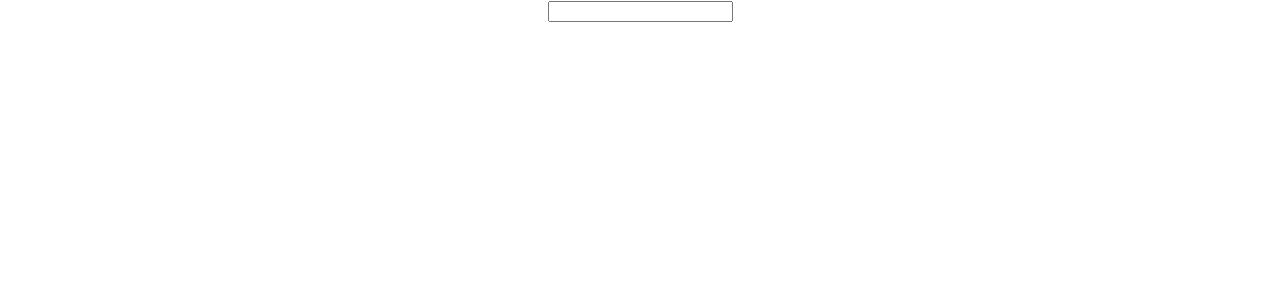
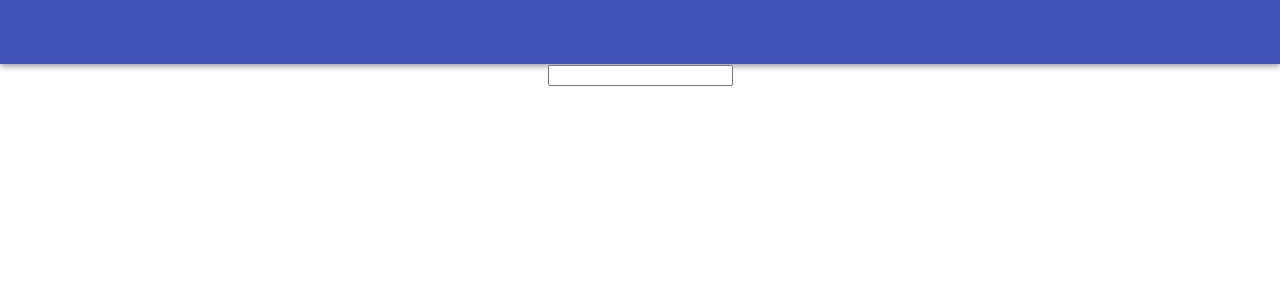
Before and after one commit to GorSharoyan/Armenificator, a React (Create React App) app: page / in a window 1280 px wide. Shown: the top 300 px of the page. Built offline with nearby package versions, Linux system fonts and the light colour scheme.

Commit message:
:green_heart:CI(Header):created Header component

```diff
--- a/src/App.js
+++ b/src/App.js
@@ -1,10 +1,17 @@
 import "./App.css";
 import React from "react";
 
+//components
 import Armenificator from "./components/Armenificator/Armenificator";
+import Header from "./components/Header/Header";
 
 function App() {
-  return <Armenificator />;
+  return (
+    <>
+      <Header />
+      <Armenificator />
+    </>
+  );
 }
 
 export default App;
--- a/src/components/Header/Header.js
+++ b/src/components/Header/Header.js
@@ -5,11 +5,6 @@ import { makeStyles } from "@material-ui/core/styles";
 //UI
 import AppBar from "@material-ui/core/AppBar";
 import Toolbar from "@material-ui/core/Toolbar";
-import Typography from "@material-ui/core/Typography";
-import Button from "@material-ui/core/Button";
-
-//components
-import Navbar from "../Navbar/Navbar";
 
 const useStyles = makeStyles((theme) => ({
   root: {
@@ -29,11 +24,7 @@ export default function Header() {
   return (
     <div className={classes.root}>
       <AppBar position="static">
-        <Toolbar>
-          <Navbar />
-          <Typography variant="h6" className={classes.title}></Typography>
-          <Button color="inherit">Login</Button>
-        </Toolbar>
+        <Toolbar></Toolbar>
       </AppBar>
     </div>
   );
```
